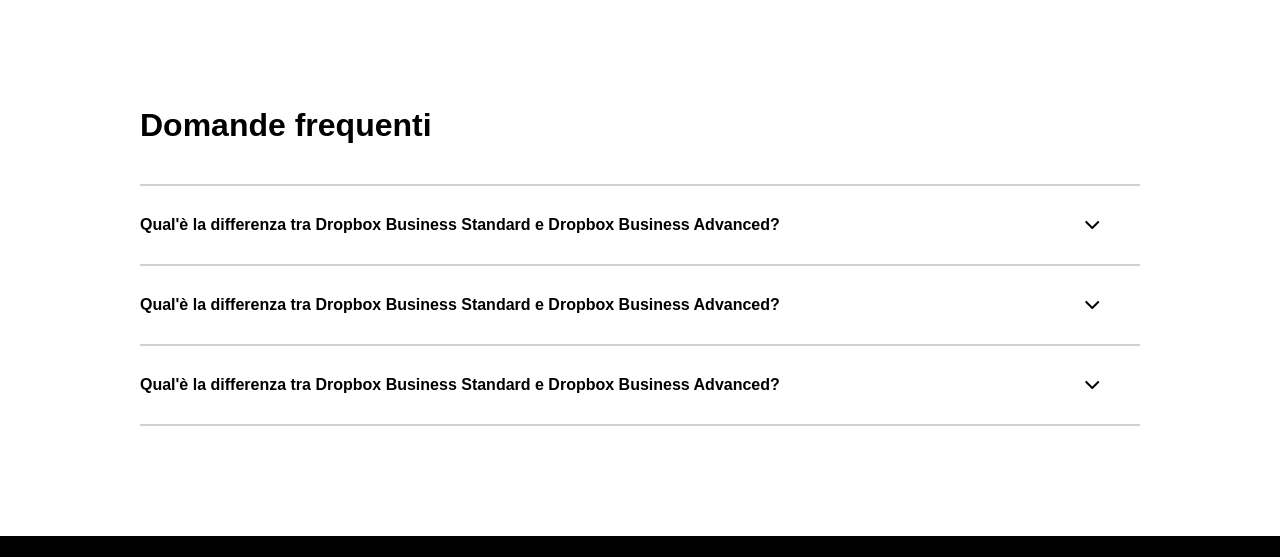
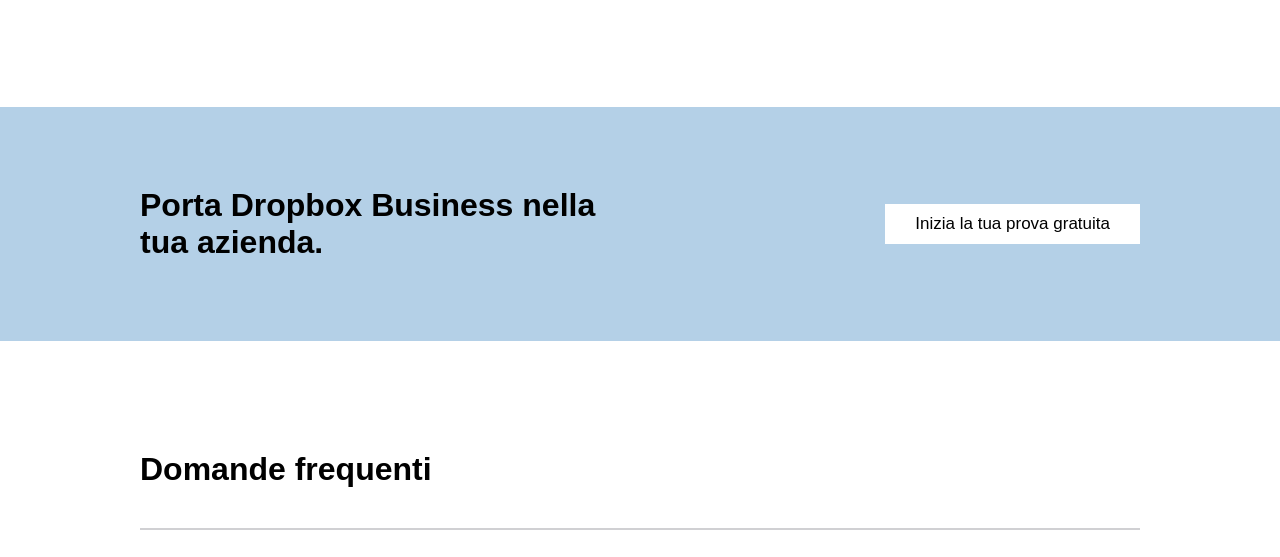
Before and after one commit to IrynaVelykholova/htmlcss-dropbox, a plain HTML site: page index.html in a window 1280 px wide. Shown: the part 4389-4946 px from the top of the page. Drawn offline with Linux system fonts and the light colour scheme.

Commit message:
ulteriori modifiche (manca solo Designit)

```diff
--- a/css/style.css
+++ b/css/style.css
@@ -18,6 +18,7 @@ section {
     margin-bottom: 50px;
 }
 /* NAV  */
+
 nav {
     height: 65px;
     display: flex;
@@ -56,6 +57,7 @@ nav div:first-child {
 }
 
 /* TITLES  */
+
 h1 {
     font-size: 3rem;
     font-weight: 800;
@@ -68,6 +70,7 @@ section h2 {
 }
 
 /* HERO  */
+
 .hero {
     background-color: var(--sfondo-azzurro);
     height: 100%;
@@ -102,6 +105,7 @@ header section div i {
 
 /* MAIN  */
 /* FIRST SECTION  */
+
 .container {
     max-width: 1000px;
     margin: 0 auto;
@@ -177,6 +181,7 @@ header section div i {
 
 
 /* THIRD SECTION  */
+
 .white-hr {
     height: 60px;
     border: none;
@@ -209,12 +214,33 @@ section .row h3 {
     grid-gap: 30px;
 }
 
+
 .card {
     flex-grow: 1;
     flex-basis: 0;
 }
 
+/* SEZIONE AZZURRA  */
+
+.light-blue {
+    padding-top: 80px;
+    padding-bottom: 80px;
+    background-color: var(--sfondo-azzurro);
+}
+.inizia-button {
+    padding: 10px 30px;
+    border: none;
+    font-size: 17px;
+    background-color: white;
+}
+
+.inizia {
+    display: flex;
+    justify-content: flex-end;
+    align-items: center;
+}
 /* DOMANDE SECTION  */
+
 .domande-section p {
     margin-top: 30px;
     margin-bottom: 30px;
@@ -226,6 +252,7 @@ section .row h3 {
 }
 
 /* FOOTER  */
+
 footer {
     background-color: black;
     color: white;
--- a/index.html
+++ b/index.html
@@ -279,7 +279,18 @@
         </section>
         <hr class="white-hr">
 
+        <!-- SEZIONE AZZURRA  -->
+        <section class="light-blue">
+            <div class="container">
+                <div class="row">
+                    <div class="card"><h2>Porta Dropbox Business nella tua azienda.</h2></div>
+                    <div class="card inizia"><button class="inizia-button">Inizia la tua prova gratuita</button></div>
+                </div>
 
+            </div>
+        </section>
+
+        <hr class="white-hr">
         <!-- DOMANDE SECTION  -->
         <section>
             <div class="container domande-section">
@@ -300,6 +311,7 @@
     <hr class="white-hr">
 
     <footer>
+        <hr class="bottom-hr">
         <div class="container-xl">
             <div class="row">
                 <div class="footer-col">
```
